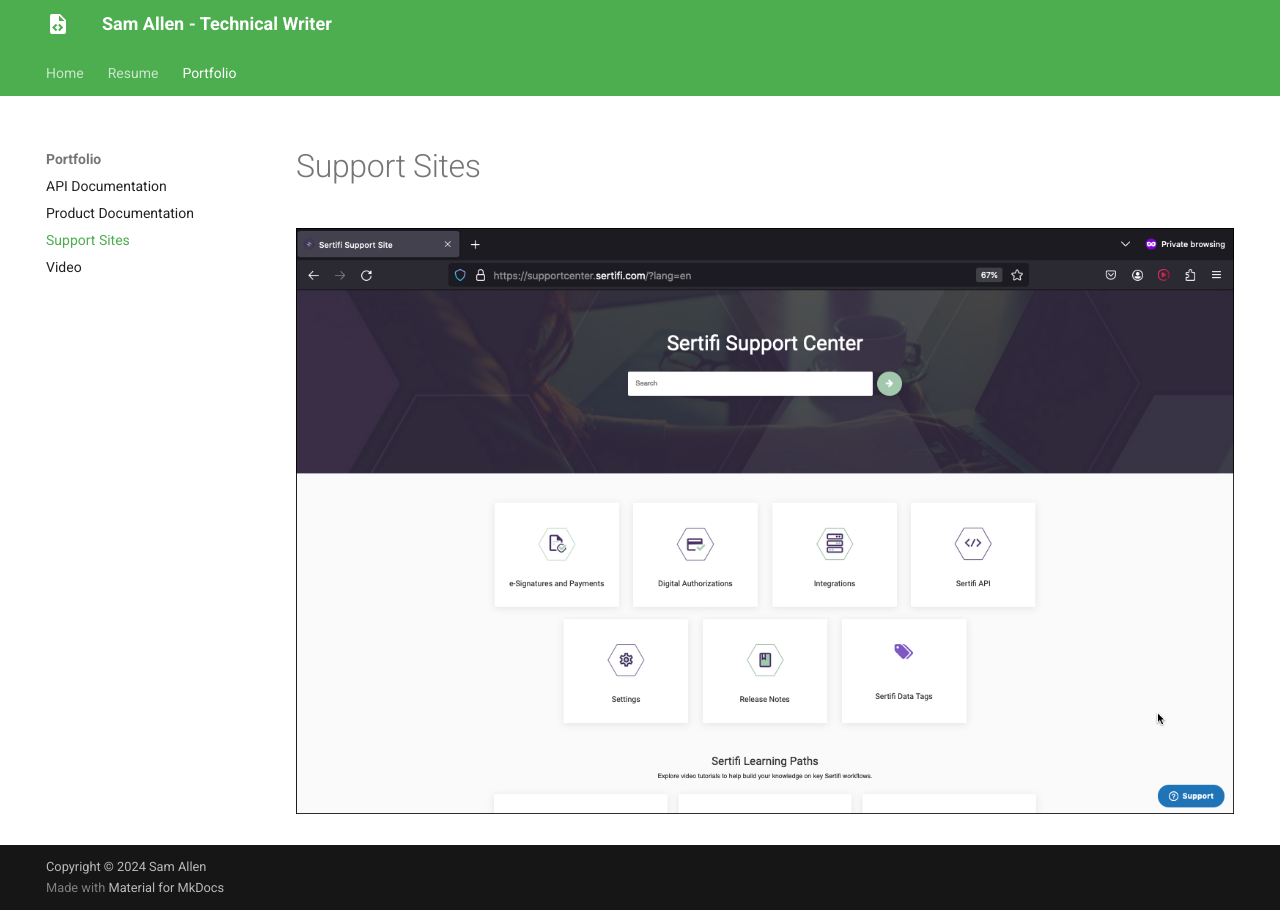
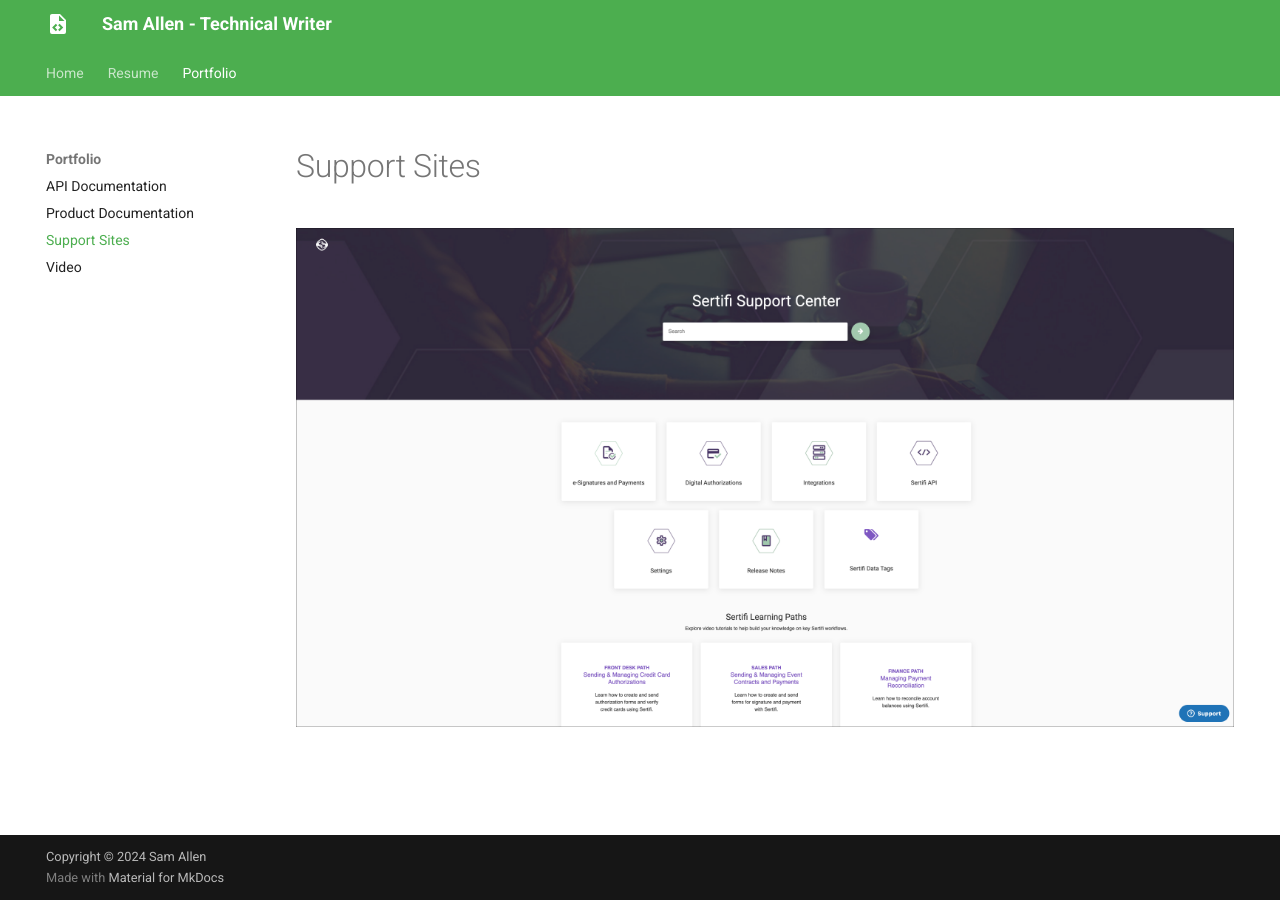
Before and after one commit to samwherever/samallen.pro, an MkDocs documentation site: the page built from docs/portfolio/support_sites.md, in a window 1280 px wide. Built offline with MkDocs 1.6.1 and Material for MkDocs 9.7.7, drawn with Linux system fonts in a browser that asks for light colours.

Commit message:
Screenshot for support site update

```diff
--- a/docs/portfolio/support_sites.md
+++ b/docs/portfolio/support_sites.md
@@ -2,4 +2,4 @@
 title: Support Sites
 ---
 
-![The home page of the Sertifi support site](../assets/1080_support_site.png)
+![The Sertifi support site.](../assets/support_site_hi_res.png)
```
Also changed, not shown: docs/assets/support_site_hi_res.png (added), site/assets/support_site_hi_res.png (added), site/portfolio/support_sites/index.html, 1 other file.
